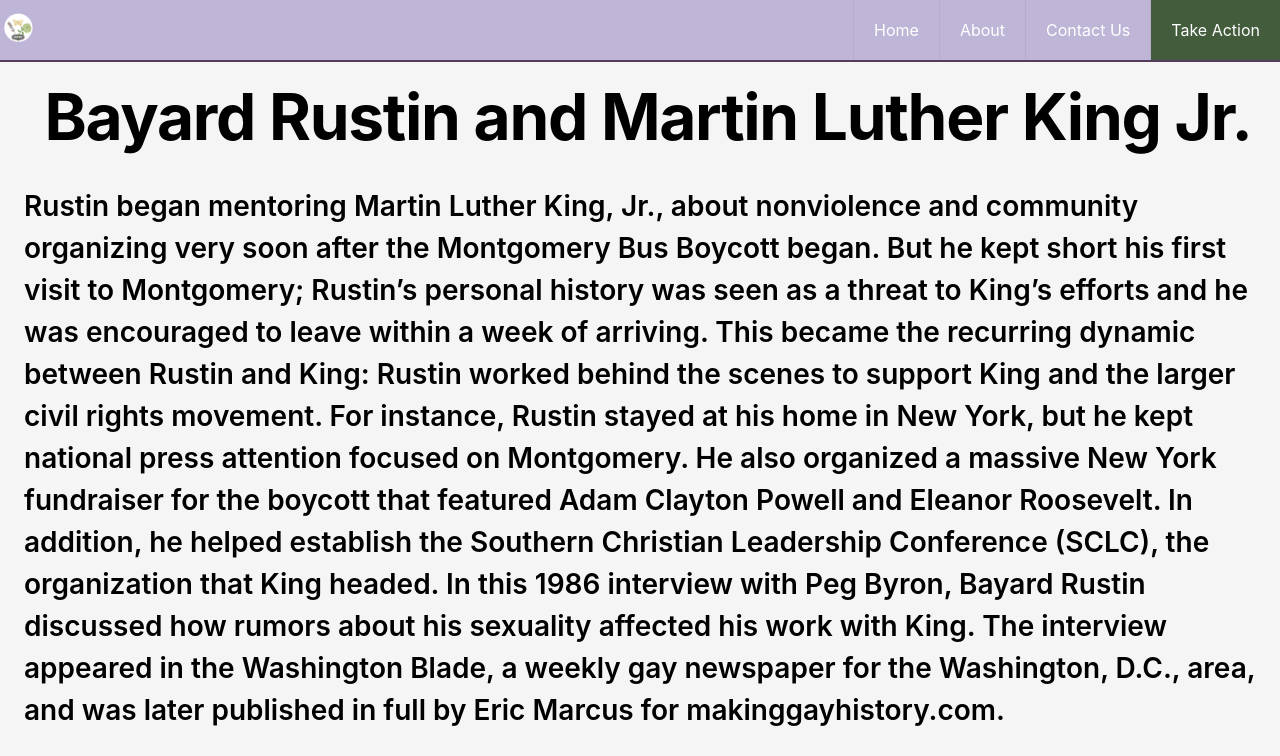
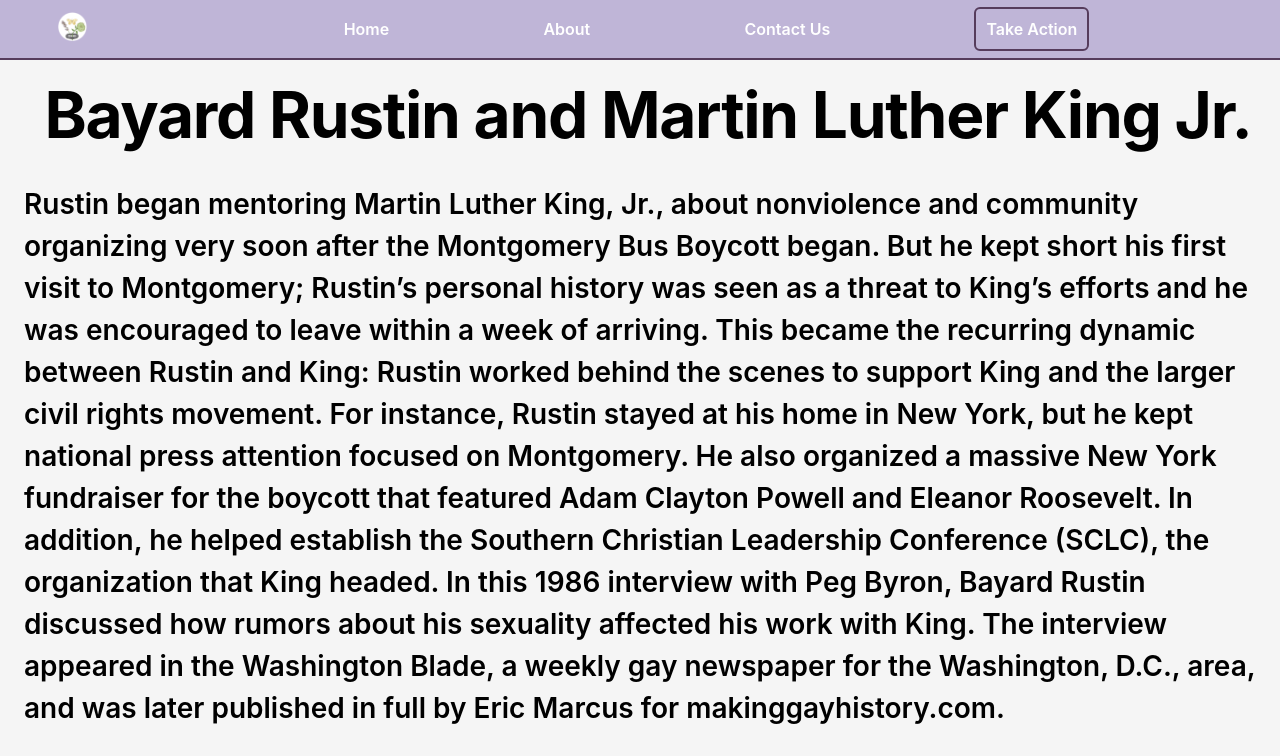
Before and after one commit to LGBTQIAHistoryHQ/Website, a plain HTML site: page course/BayardRustin/bayardRustinMLK.html in a window 1280 px wide. Shown: the top 756 px of the page. Drawn offline with Linux system fonts and the light colour scheme.

Commit message:
Updated nav bar

```diff
--- a/styling/AIDSStyle.css
+++ b/styling/AIDSStyle.css
@@ -61,50 +61,53 @@ a {
 
 /* Styling the nav bar */
 header {
-  height: 5%;
+  height: 60px;
   display: flex;
-  justify-content: space-between;
+  justify-content: space-around;
+  align-items: center;
   background-color: #BFB5D7;
   border-bottom: 2px solid #563C5C;
-  align-items: center;
+}
+
+.logo {
+  max-width: 10%;
 }
 
 .logo  img{
   height: 100%;
   max-height: 30px;
-  width: auto;
-  margin-left: 10%;
 }
 
-nav ul {
-  display: flex;
-  list-style-type: none;
+nav {
+  width: 80%;
 }
 
-nav li {
-  border-left: 1px solid #b7acd0;
+ul {
+  display: flex;
+  justify-content: space-evenly;
+  list-style-type: none;
+  align-items: center;
 }
 
-nav li:hover{
-  background-color: #E0BA44;
+li a:hover{
+  cursor: pointer;
+  color: #563C5C;
   transition:all .25s;
 }
 
-nav ul li a {
-  padding: 0 20px;
+ul li a {
   text-decoration: none;
   color: white;
   display: inline-block;
-  padding: 20px;
+  padding-left: 20px;
+  padding-right: 20px;
+  font-weight: 600;
+  padding: 10px;
 }
 
 .takeAction {
-  background-color: #425C3C;
-}
-
-.takeAction:hover {
-  background-color: #E0BA44;
-  transition:all .25s;
+  border: #563C5C solid 2px;
+  border-radius: 6px;
 }
 
 .title {
--- a/styling/civilRightsStyle.css
+++ b/styling/civilRightsStyle.css
@@ -61,50 +61,53 @@ a {
 
 /* Styling the nav bar */
 header {
-  height: 5%;
+  height: 60px;
   display: flex;
-  justify-content: space-between;
+  justify-content: space-around;
+  align-items: center;
   background-color: #BFB5D7;
   border-bottom: 2px solid #563C5C;
-  align-items: center;
+}
+
+.logo {
+  max-width: 10%;
 }
 
 .logo  img{
   height: 100%;
   max-height: 30px;
-  width: auto;
-  margin-left: 10%;
 }
 
-nav ul {
-  display: flex;
-  list-style-type: none;
+nav {
+  width: 80%;
 }
 
-nav li {
-  border-left: 1px solid #b7acd0;
+ul {
+  display: flex;
+  justify-content: space-evenly;
+  list-style-type: none;
+  align-items: center;
 }
 
-nav li:hover{
-  background-color: #E0BA44;
+li a:hover{
+  cursor: pointer;
+  color: #563C5C;
   transition:all .25s;
 }
 
-nav ul li a {
-  padding: 0 20px;
+ul li a {
   text-decoration: none;
   color: white;
   display: inline-block;
-  padding: 20px;
+  padding-left: 20px;
+  padding-right: 20px;
+  font-weight: 600;
+  padding: 10px;
 }
 
 .takeAction {
-  background-color: #425C3C;
-}
-
-.takeAction:hover {
-  background-color: #E0BA44;
-  transition:all .25s;
+  border: #563C5C solid 2px;
+  border-radius: 6px;
 }
 
 .title {
--- a/styling/courseHomepageStyle.css
+++ b/styling/courseHomepageStyle.css
@@ -15,50 +15,53 @@
 
 /* Styling the nav bar */
 header {
-    height: 5%;
+  height: 60px;
   display: flex;
-    justify-content: space-between;
+  justify-content: space-around;
   align-items: center;
   background-color: #BFB5D7;
   border-bottom: 2px solid #563C5C;
 }
 
+.logo {
+  max-width: 10%;
+}
+
 .logo  img{
   height: 100%;
   max-height: 30px;
-    width: auto;
-    margin-left: 10%;
+}
+
+nav {
+  width: 80%;
 }
 
 ul {
   display: flex;
+  justify-content: space-evenly;
   list-style-type: none;
+  align-items: center;
 }
 
-  li {
-    border-left: 1px solid #b7acd0;
-  }
-
-  li:hover{
-    background-color: #E0BA44;
+li a:hover{
+  cursor: pointer;
+  color: #563C5C;
   transition:all .25s;
 }
 
 ul li a {
-    padding: 0 20px;
   text-decoration: none;
   color: white;
   display: inline-block;
-    padding: 20px;
+  padding-left: 20px;
+  padding-right: 20px;
+  font-weight: 600;
+  padding: 10px;
 }
 
 .takeAction {
-    background-color: #425C3C;
-  }
-
-  .takeAction:hover {
-    background-color: #E0BA44;
-    transition:all .25s;
+  border: #563C5C solid 2px;
+  border-radius: 6px;
 }
 
   .timeline-cards {
--- a/styling/courseStyle.css
+++ b/styling/courseStyle.css
@@ -31,50 +31,53 @@ h1 {
 
 /* Styling the nav bar */
 header {
-  height: 5%;
+  height: 60px;
   display: flex;
-  justify-content: space-between;
+  justify-content: space-around;
   align-items: center;
   background-color: #BFB5D7;
   border-bottom: 2px solid #563C5C;
 }
 
+.logo {
+  max-width: 10%;
+}
+
 .logo  img{
   height: 100%;
   max-height: 30px;
-  width: auto;
-  margin-left: 10%;
 }
 
-nav ul {
-  display: flex;
-  list-style-type: none;
+nav {
+  width: 80%;
 }
 
-nav li {
-  border-left: 1px solid #b7acd0;
+ul {
+  display: flex;
+  justify-content: space-evenly;
+  list-style-type: none;
+  align-items: center;
 }
 
-nav li:hover{
-  background-color: #E0BA44;
+li a:hover{
+  cursor: pointer;
+  color: #563C5C;
   transition:all .25s;
 }
 
-nav ul li a {
-  padding: 0 20px;
+ul li a {
   text-decoration: none;
   color: white;
   display: inline-block;
-  padding: 20px;
+  padding-left: 20px;
+  padding-right: 20px;
+  font-weight: 600;
+  padding: 10px;
 }
 
 .takeAction {
-  background-color: #425C3C;
-}
-
-.takeAction:hover {
-  background-color: #E0BA44;
-  transition:all .25s;
+  border: #563C5C solid 2px;
+  border-radius: 6px;
 }
 
 .title {
--- a/styling/dobStyle.css
+++ b/styling/dobStyle.css
@@ -61,50 +61,53 @@ a {
 
 /* Styling the nav bar */
 header {
-  height: 5%;
+  height: 60px;
   display: flex;
-  justify-content: space-between;
+  justify-content: space-around;
+  align-items: center;
   background-color: #BFB5D7;
   border-bottom: 2px solid #563C5C;
-  align-items: center;
+}
+
+.logo {
+  max-width: 10%;
 }
 
 .logo  img{
   height: 100%;
   max-height: 30px;
-  width: auto;
-  margin-left: 10%;
 }
 
-nav ul {
-  display: flex;
-  list-style-type: none;
+nav {
+  width: 80%;
 }
 
-nav li {
-  border-left: 1px solid #b7acd0;
+ul {
+  display: flex;
+  justify-content: space-evenly;
+  list-style-type: none;
+  align-items: center;
 }
 
-nav li:hover{
-  background-color: #E0BA44;
+li a:hover{
+  cursor: pointer;
+  color: #563C5C;
   transition:all .25s;
 }
 
-nav ul li a {
-  padding: 0 20px;
+ul li a {
   text-decoration: none;
   color: white;
   display: inline-block;
-  padding: 20px;
+  padding-left: 20px;
+  padding-right: 20px;
+  font-weight: 600;
+  padding: 10px;
 }
 
 .takeAction {
-  background-color: #425C3C;
-}
-
-.takeAction:hover {
-  background-color: #E0BA44;
-  transition:all .25s;
+  border: #563C5C solid 2px;
+  border-radius: 6px;
 }
 
 .title {
--- a/styling/historyPagesStyle.css
+++ b/styling/historyPagesStyle.css
@@ -10,50 +10,53 @@
 
 /* Styling the nav bar */
 header {
-    height: 5%;
+  height: 60px;
   display: flex;
-    justify-content: space-between;
+  justify-content: space-around;
   align-items: center;
   background-color: #BFB5D7;
   border-bottom: 2px solid #563C5C;
 }
 
+.logo {
+  max-width: 10%;
+}
+
 .logo  img{
   height: 100%;
   max-height: 30px;
-    width: auto;
-    margin-left: 10%;
+}
+
+nav {
+  width: 80%;
 }
 
 ul {
   display: flex;
+  justify-content: space-evenly;
   list-style-type: none;
+  align-items: center;
 }
 
-  li {
-    border-left: 1px solid #b7acd0;
-  }
-
-  li:hover{
-    background-color: #E0BA44;
+li a:hover{
+  cursor: pointer;
+  color: #563C5C;
   transition:all .25s;
 }
 
 ul li a {
-    padding: 0 20px;
   text-decoration: none;
   color: white;
   display: inline-block;
-    padding: 20px;
+  padding-left: 20px;
+  padding-right: 20px;
+  font-weight: 600;
+  padding: 10px;
 }
 
 .takeAction {
-    background-color: #425C3C;
-  }
-
-  .takeAction:hover {
-    background-color: #E0BA44;
-    transition:all .25s;
+  border: #563C5C solid 2px;
+  border-radius: 6px;
 }
 
   /* Styling the history pages */
--- a/styling/rustinStyle.css
+++ b/styling/rustinStyle.css
@@ -61,50 +61,53 @@ a {
 
 /* Styling the nav bar */
 header {
-  height: 5%;
+  height: 60px;
   display: flex;
-  justify-content: space-between;
+  justify-content: space-around;
+  align-items: center;
   background-color: #BFB5D7;
   border-bottom: 2px solid #563C5C;
-  align-items: center;
+}
+
+.logo {
+  max-width: 10%;
 }
 
 .logo  img{
   height: 100%;
   max-height: 30px;
-  width: auto;
-  margin-left: 10%;
 }
 
-nav ul {
-  display: flex;
-  list-style-type: none;
+nav {
+  width: 80%;
 }
 
-nav li {
-  border-left: 1px solid #b7acd0;
+ul {
+  display: flex;
+  justify-content: space-evenly;
+  list-style-type: none;
+  align-items: center;
 }
 
-nav li:hover{
-  background-color: #E0BA44;
+li a:hover{
+  cursor: pointer;
+  color: #563C5C;
   transition:all .25s;
 }
 
-nav ul li a {
-  padding: 0 20px;
+ul li a {
   text-decoration: none;
   color: white;
   display: inline-block;
-  padding: 20px;
+  padding-left: 20px;
+  padding-right: 20px;
+  font-weight: 600;
+  padding: 10px;
 }
 
 .takeAction {
-  background-color: #425C3C;
-}
-
-.takeAction:hover {
-  background-color: #E0BA44;
-  transition:all .25s;
+  border: #563C5C solid 2px;
+  border-radius: 6px;
 }
 
 .title {
--- a/styling/stonewallStyle.css
+++ b/styling/stonewallStyle.css
@@ -61,50 +61,53 @@ a {
 
 /* Styling the nav bar */
 header {
-  height: 5%;
+  height: 60px;
   display: flex;
-  justify-content: space-between;
+  justify-content: space-around;
+  align-items: center;
   background-color: #BFB5D7;
   border-bottom: 2px solid #563C5C;
-  align-items: center;
+}
+
+.logo {
+  max-width: 10%;
 }
 
 .logo  img{
   height: 100%;
   max-height: 30px;
-  width: auto;
-  margin-left: 10%;
 }
 
-nav ul {
-  display: flex;
-  list-style-type: none;
+nav {
+  width: 80%;
 }
 
-nav li {
-  border-left: 1px solid #b7acd0;
+ul {
+  display: flex;
+  justify-content: space-evenly;
+  list-style-type: none;
+  align-items: center;
 }
 
-nav li:hover{
-  background-color: #E0BA44;
+li a:hover{
+  cursor: pointer;
+  color: #563C5C;
   transition:all .25s;
 }
 
-nav ul li a {
-  padding: 0 20px;
+ul li a {
   text-decoration: none;
   color: white;
   display: inline-block;
-  padding: 20px;
+  padding-left: 20px;
+  padding-right: 20px;
+  font-weight: 600;
+  padding: 10px;
 }
 
 .takeAction {
-  background-color: #425C3C;
-}
-
-.takeAction:hover {
-  background-color: #E0BA44;
-  transition:all .25s;
+  border: #563C5C solid 2px;
+  border-radius: 6px;
 }
 
 .title {
--- a/styling/style.css
+++ b/styling/style.css
@@ -10,50 +10,53 @@ body {
 
 /* Styling the nav bar */
 header {
-  height: 5%;
+  height: 60px;
   display: flex;
-  justify-content: space-between;
+  justify-content: space-around;
   align-items: center;
   background-color: #BFB5D7;
   border-bottom: 2px solid #563C5C;
 }
 
+.logo {
+  max-width: 10%;
+}
+
 .logo  img{
   height: 100%;
   max-height: 30px;
-  width: auto;
-  margin-left: 10%;
+}
+
+nav {
+  width: 80%;
 }
 
 ul {
   display: flex;
+  justify-content: space-evenly;
   list-style-type: none;
+  align-items: center;
 }
 
-li {
-  border-left: 1px solid #b7acd0;
-}
-
-li:hover{
-  background-color: #E0BA44;
+li a:hover{
+  cursor: pointer;
+  color: #563C5C;
   transition:all .25s;
 }
 
 ul li a {
-  padding: 0 20px;
   text-decoration: none;
   color: white;
   display: inline-block;
-  padding: 20px;
+  padding-left: 20px;
+  padding-right: 20px;
+  font-weight: 600;
+  padding: 10px;
 }
 
 .takeAction {
-  background-color: #425C3C;
-}
-
-.takeAction:hover {
-  background-color: #E0BA44;
-  transition:all .25s;
+  border: #563C5C solid 2px;
+  border-radius: 6px;
 }
 
 .heroSection {
--- a/styling/timelineStyle.css
+++ b/styling/timelineStyle.css
@@ -16,50 +16,53 @@ body {
 
 /* Styling the nav bar */
 header {
-  height: 5%;
+  height: 60px;
   display: flex;
-  justify-content: space-between;
+  justify-content: space-around;
   align-items: center;
   background-color: #BFB5D7;
   border-bottom: 2px solid #563C5C;
 }
 
+.logo {
+  max-width: 10%;
+}
+
 .logo  img{
   height: 100%;
   max-height: 30px;
-  width: auto;
-  margin-left: 10%;
+}
+
+nav {
+  width: 80%;
 }
 
 ul {
   display: flex;
+  justify-content: space-evenly;
   list-style-type: none;
+  align-items: center;
 }
 
-li {
-  border-left: 1px solid #b7acd0;
-}
-
-li:hover{
-  background-color: #E0BA44;
+li a:hover{
+  cursor: pointer;
+  color: #563C5C;
   transition:all .25s;
 }
 
 ul li a {
-  padding: 0 20px;
   text-decoration: none;
   color: white;
   display: inline-block;
-  padding: 20px;
+  padding-left: 20px;
+  padding-right: 20px;
+  font-weight: 600;
+  padding: 10px;
 }
 
 .takeAction {
-  background-color: #425C3C;
-}
-
-.takeAction:hover {
-  background-color: #E0BA44;
-  transition:all .25s;
+  border: #563C5C solid 2px;
+  border-radius: 6px;
 }
 
 .timeline-cards {
```
Also changed, not shown: index.html (+1 -1 lines). Lines whose indentation alone changed are shown as unchanged.
